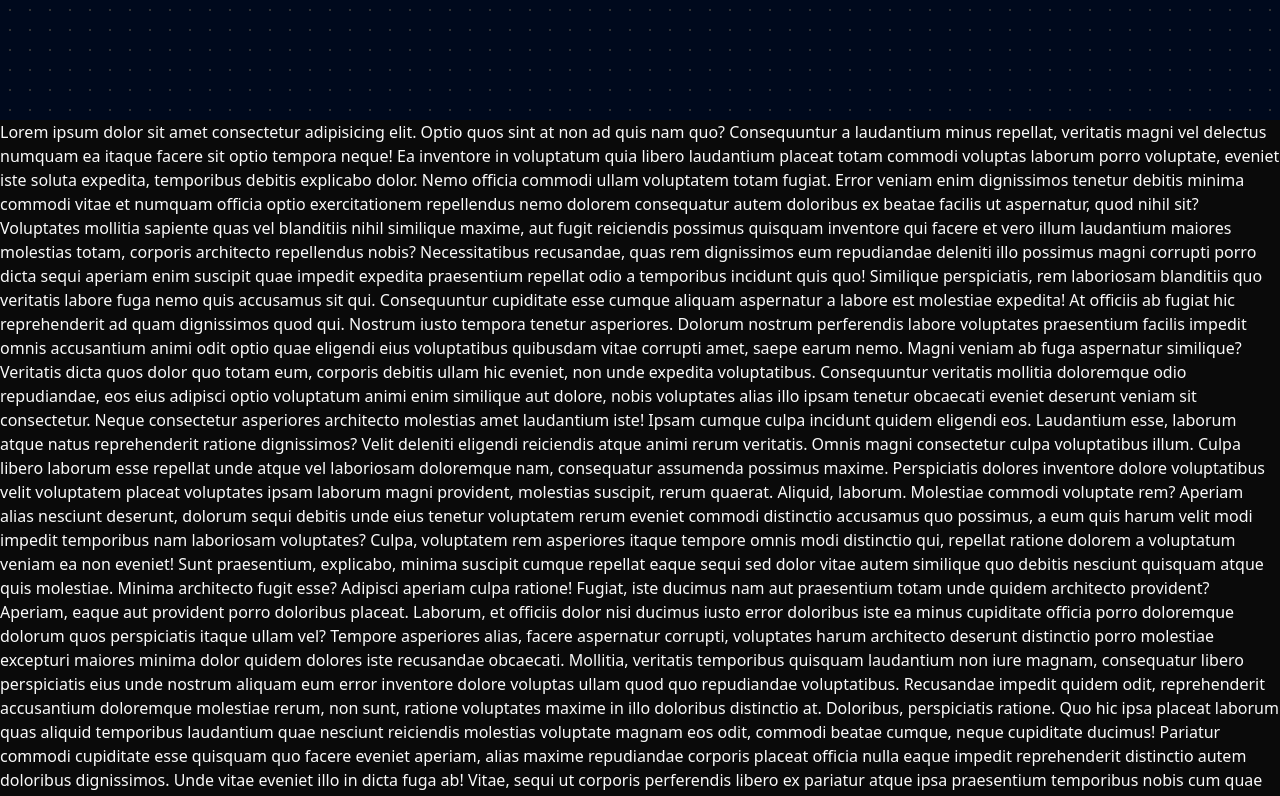
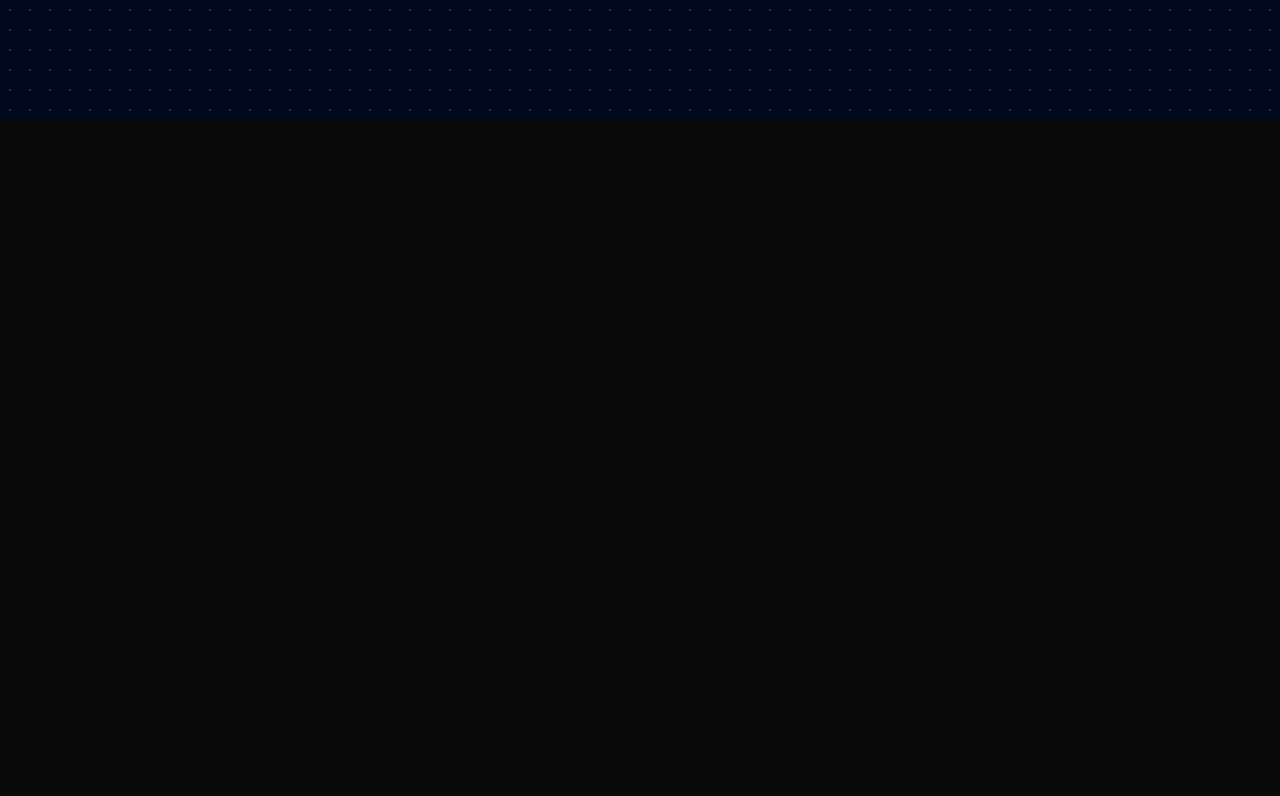
Before and after one commit to fitronansori/next-ansoridev, a Next.js app: page / in a window 1280 px wide. Shown: the part 680-1476 px from the top of the page. After the commit the page ends 800 px from the top, so only its background shows below. Built offline with nearby package versions, Linux system fonts and the light colour scheme.

Commit message:
Remove placeholder text from Home component

```diff
--- a/src/app/(root)/page.tsx
+++ b/src/app/(root)/page.tsx
@@ -4,119 +4,6 @@ const Home = () => {
   return (
     <>
       <Hero />
-      <div>
-        Lorem ipsum dolor sit amet consectetur adipisicing elit. Optio quos sint
-        at non ad quis nam quo? Consequuntur a laudantium minus repellat,
-        veritatis magni vel delectus numquam ea itaque facere sit optio tempora
-        neque! Ea inventore in voluptatum quia libero laudantium placeat totam
-        commodi voluptas laborum porro voluptate, eveniet iste soluta expedita,
-        temporibus debitis explicabo dolor. Nemo officia commodi ullam
-        voluptatem totam fugiat. Error veniam enim dignissimos tenetur debitis
-        minima commodi vitae et numquam officia optio exercitationem repellendus
-        nemo dolorem consequatur autem doloribus ex beatae facilis ut
-        aspernatur, quod nihil sit? Voluptates mollitia sapiente quas vel
-        blanditiis nihil similique maxime, aut fugit reiciendis possimus
-        quisquam inventore qui facere et vero illum laudantium maiores molestias
-        totam, corporis architecto repellendus nobis? Necessitatibus recusandae,
-        quas rem dignissimos eum repudiandae deleniti illo possimus magni
-        corrupti porro dicta sequi aperiam enim suscipit quae impedit expedita
-        praesentium repellat odio a temporibus incidunt quis quo! Similique
-        perspiciatis, rem laboriosam blanditiis quo veritatis labore fuga nemo
-        quis accusamus sit qui. Consequuntur cupiditate esse cumque aliquam
-        aspernatur a labore est molestiae expedita! At officiis ab fugiat hic
-        reprehenderit ad quam dignissimos quod qui. Nostrum iusto tempora
-        tenetur asperiores. Dolorum nostrum perferendis labore voluptates
-        praesentium facilis impedit omnis accusantium animi odit optio quae
-        eligendi eius voluptatibus quibusdam vitae corrupti amet, saepe earum
-        nemo. Magni veniam ab fuga aspernatur similique? Veritatis dicta quos
-        dolor quo totam eum, corporis debitis ullam hic eveniet, non unde
-        expedita voluptatibus. Consequuntur veritatis mollitia doloremque odio
-        repudiandae, eos eius adipisci optio voluptatum animi enim similique aut
-        dolore, nobis voluptates alias illo ipsam tenetur obcaecati eveniet
-        deserunt veniam sit consectetur. Neque consectetur asperiores architecto
-        molestias amet laudantium iste! Ipsam cumque culpa incidunt quidem
-        eligendi eos. Laudantium esse, laborum atque natus reprehenderit ratione
-        dignissimos? Velit deleniti eligendi reiciendis atque animi rerum
-        veritatis. Omnis magni consectetur culpa voluptatibus illum. Culpa
-        libero laborum esse repellat unde atque vel laboriosam doloremque nam,
-        consequatur assumenda possimus maxime. Perspiciatis dolores inventore
-        dolore voluptatibus velit voluptatem placeat voluptates ipsam laborum
-        magni provident, molestias suscipit, rerum quaerat. Aliquid, laborum.
-        Molestiae commodi voluptate rem? Aperiam alias nesciunt deserunt,
-        dolorum sequi debitis unde eius tenetur voluptatem rerum eveniet commodi
-        distinctio accusamus quo possimus, a eum quis harum velit modi impedit
-        temporibus nam laboriosam voluptates? Culpa, voluptatem rem asperiores
-        itaque tempore omnis modi distinctio qui, repellat ratione dolorem a
-        voluptatum veniam ea non eveniet! Sunt praesentium, explicabo, minima
-        suscipit cumque repellat eaque sequi sed dolor vitae autem similique quo
-        debitis nesciunt quisquam atque quis molestiae. Minima architecto fugit
-        esse? Adipisci aperiam culpa ratione! Fugiat, iste ducimus nam aut
-        praesentium totam unde quidem architecto provident? Aperiam, eaque aut
-        provident porro doloribus placeat. Laborum, et officiis dolor nisi
-        ducimus iusto error doloribus iste ea minus cupiditate officia porro
-        doloremque dolorum quos perspiciatis itaque ullam vel? Tempore
-        asperiores alias, facere aspernatur corrupti, voluptates harum
-        architecto deserunt distinctio porro molestiae excepturi maiores minima
-        dolor quidem dolores iste recusandae obcaecati. Mollitia, veritatis
-        temporibus quisquam laudantium non iure magnam, consequatur libero
-        perspiciatis eius unde nostrum aliquam eum error inventore dolore
-        voluptas ullam quod quo repudiandae voluptatibus. Recusandae impedit
-        quidem odit, reprehenderit accusantium doloremque molestiae rerum, non
-        sunt, ratione voluptates maxime in illo doloribus distinctio at.
-        Doloribus, perspiciatis ratione. Quo hic ipsa placeat laborum quas
-        aliquid temporibus laudantium quae nesciunt reiciendis molestias
-        voluptate magnam eos odit, commodi beatae cumque, neque cupiditate
-        ducimus! Pariatur commodi cupiditate esse quisquam quo facere eveniet
-        aperiam, alias maxime repudiandae corporis placeat officia nulla eaque
-        impedit reprehenderit distinctio autem doloribus dignissimos. Unde vitae
-        eveniet illo in dicta fuga ab! Vitae, sequi ut corporis perferendis
-        libero ex pariatur atque ipsa praesentium temporibus nobis cum quae
-        dolore eaque quod! Voluptatibus magni saepe dolores animi alias aperiam
-        nihil vero deserunt voluptatum, officia maiores omnis assumenda aut a
-        optio quibusdam soluta corrupti similique quis modi distinctio
-        temporibus. Quas porro, iusto harum quod laudantium explicabo velit
-        quasi nulla provident pariatur dignissimos facere. Natus, enim explicabo
-        quos omnis ab unde, minus placeat voluptates accusamus sint quod nemo.
-        Nihil sit, sequi ex, ipsam tempora nisi sed, enim ullam deleniti
-        similique in ratione suscipit quibusdam harum beatae est magnam minima
-        dolorem! Id provident, ad molestias sint deleniti veritatis deserunt
-        quas delectus nisi dignissimos aspernatur tempore similique architecto
-        cum sapiente, commodi exercitationem odit, qui praesentium quibusdam?
-        Facere architecto doloremque delectus! Quisquam magni, quaerat
-        voluptatum exercitationem nesciunt sunt rerum expedita! Odio enim
-        voluptatum aperiam maxime, minima sint sed asperiores incidunt explicabo
-        officiis, labore commodi facilis quo quibusdam assumenda? Repellendus,
-        suscipit nostrum voluptatum inventore doloremque natus sit neque magni
-        dignissimos quam? Ipsa, quia reprehenderit architecto laborum officia,
-        possimus sit delectus provident eius sequi quod dolorem ipsam. Voluptas
-        fugit deserunt minus natus porro quam ut, dolorum, perspiciatis corporis
-        odio nobis fuga magni nesciunt. Aliquid repudiandae tempora sunt esse
-        necessitatibus aperiam praesentium ea. Animi dicta sunt in ex harum
-        fugit ipsam minima ducimus laboriosam illum quos earum qui totam tempore
-        et unde reprehenderit doloribus natus nisi, odio debitis ratione veniam
-        modi at. Asperiores placeat atque perferendis voluptas distinctio
-        impedit ipsa, saepe nam. Amet, quia est voluptas quis eius ex iure
-        impedit odio vitae blanditiis, officia temporibus sapiente quibusdam
-        culpa quisquam atque? Officiis eligendi beatae, molestiae maiores labore
-        consequuntur sequi neque earum minus aspernatur et nisi accusantium
-        excepturi corrupti? Minus laborum omnis sint, rerum veritatis sit minima
-        officia odio repudiandae labore doloremque, iure non cumque sunt aut,
-        est explicabo expedita laudantium veniam dignissimos recusandae iusto
-        exercitationem. Nobis labore aspernatur, in tenetur, deleniti quam
-        voluptatum ducimus fugit eveniet at sint sed deserunt minima, recusandae
-        soluta commodi odit optio quae nostrum obcaecati officia exercitationem!
-        Amet ab, tempore fuga debitis quis voluptatem, odit eaque, consectetur
-        soluta ducimus laudantium facilis. Reprehenderit, minus. Deleniti,
-        fugiat eligendi ea voluptate voluptas ducimus excepturi possimus magnam
-        dolorem, nesciunt perferendis cum velit ex culpa fugit repudiandae eos
-        in impedit cumque ullam sint nisi hic minima harum? Praesentium deserunt
-        soluta fuga quod amet porro excepturi, quidem aspernatur magni
-        consequatur quia, facilis nulla. Dolor mollitia itaque suscipit maxime
-        aspernatur quo quasi. Provident, distinctio. Sunt dolore veritatis ab
-        facilis exercitationem impedit sed fuga quia expedita, voluptates enim
-        ipsa placeat perferendis recusandae ducimus? Expedita magni perferendis
-        omnis iure!
-      </div>
     </>
   );
 };
```
